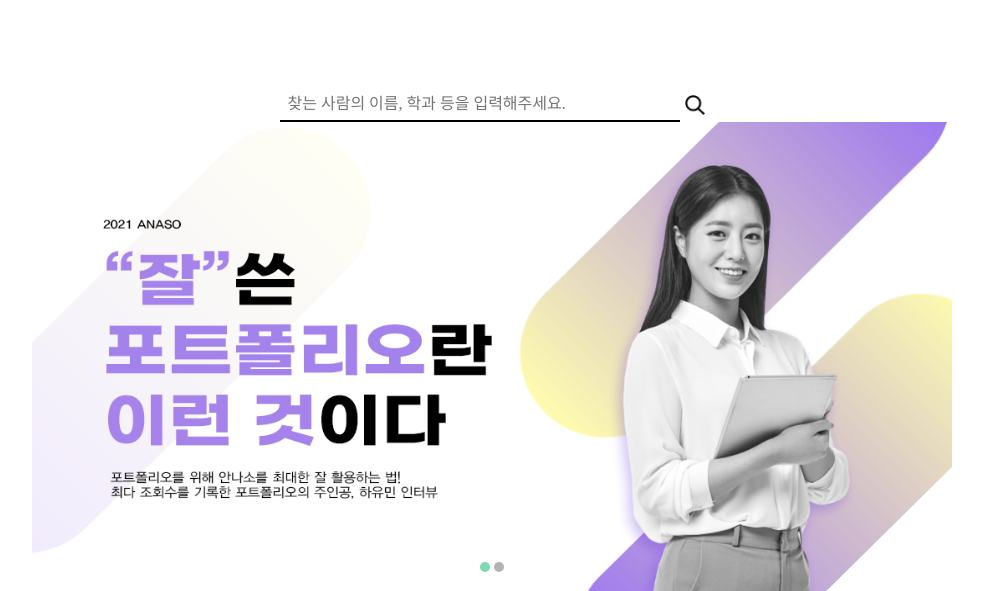
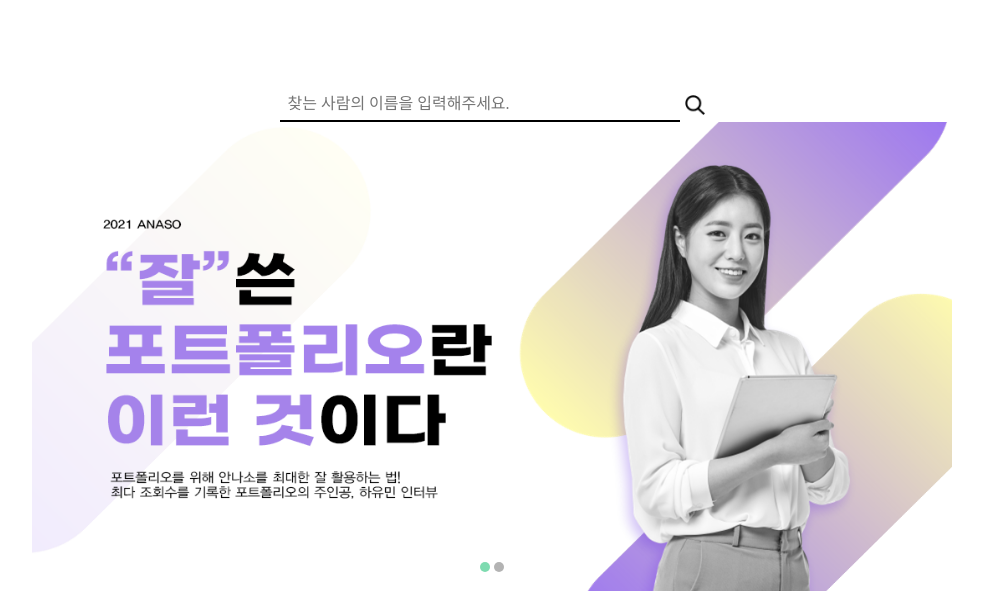
Before and after one commit to koreahacks/2021-likelion, a Django app: page /user/portfolio/ in a window 1280 px wide; the page is wider, and only the part inside the window is pictured. Shown: the part 73-664 px from the top of that part, without its empty margins (148-1131 px from the left). Run offline with Django 3.2, Linux system fonts and the light colour scheme; the visitor is signed in with stand-in values (Sample User, id 1); data comes from the database, SQL or seed files in the repository; parts of the project's set-up code (start-up, migrations or seed data) failed here and were passed over; some libraries are stand-ins or nearby versions; some web fonts are replaced.

Commit message:
[minseok] : 서치 오류 수정

```diff
--- a/users/templates/portfolio_list.html
+++ b/users/templates/portfolio_list.html
@@ -13,7 +13,7 @@
 
             <form action="{% url 'search_list' %}">
                 <div class="search-bar">
-                    <input type="text" name="search" placeholder="찾는 사람의 이름, 학과 등을 입력해주세요.">
+                    <input type="text" name="search" placeholder="찾는 사람의 이름을 입력해주세요.">
                     <a href="{% url "search_list" %}"><img src="{% static 'images/search.png' %}" alt="검색 아이콘"></a>
                 </div>
             </form>
--- a/users/templates/search_portfolio.html
+++ b/users/templates/search_portfolio.html
@@ -11,7 +11,7 @@
         <div class="small-header">
             <form action="{% url 'search_list' %}">
                 <div class="search-bar">
-                    <input type="text" name="search" placeholder="찾는 사람의 이름, 학과 등을 입력해주세요.">
+                    <input type="text" name="search" placeholder="찾는 사람의 이름을 입력해주세요.">
                     <a href="{% url "search_list" %}"><img src="{% static 'images/search.png' %}" alt="검색 아이콘"></a>
                 </div>
             </form>
```
